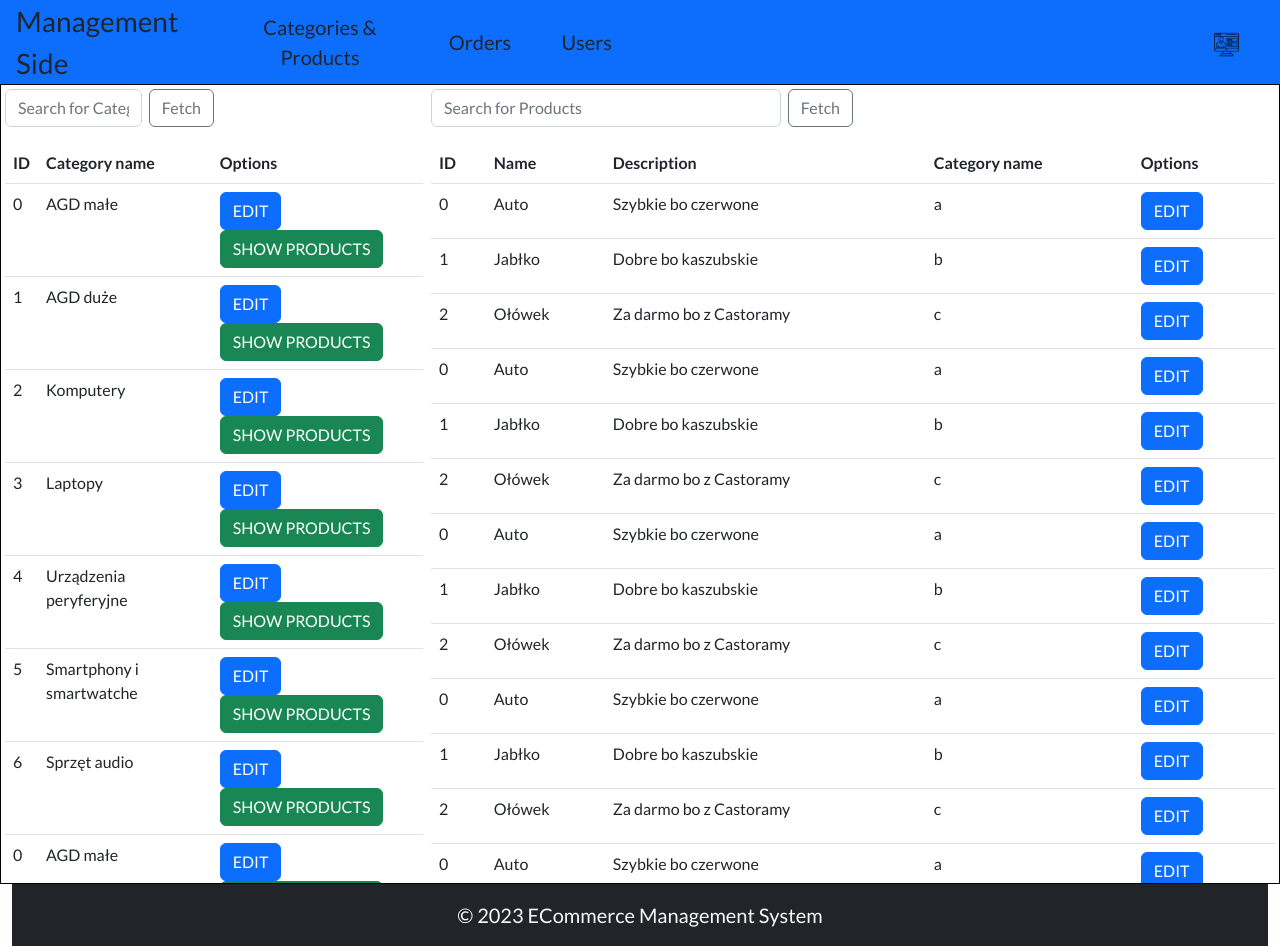
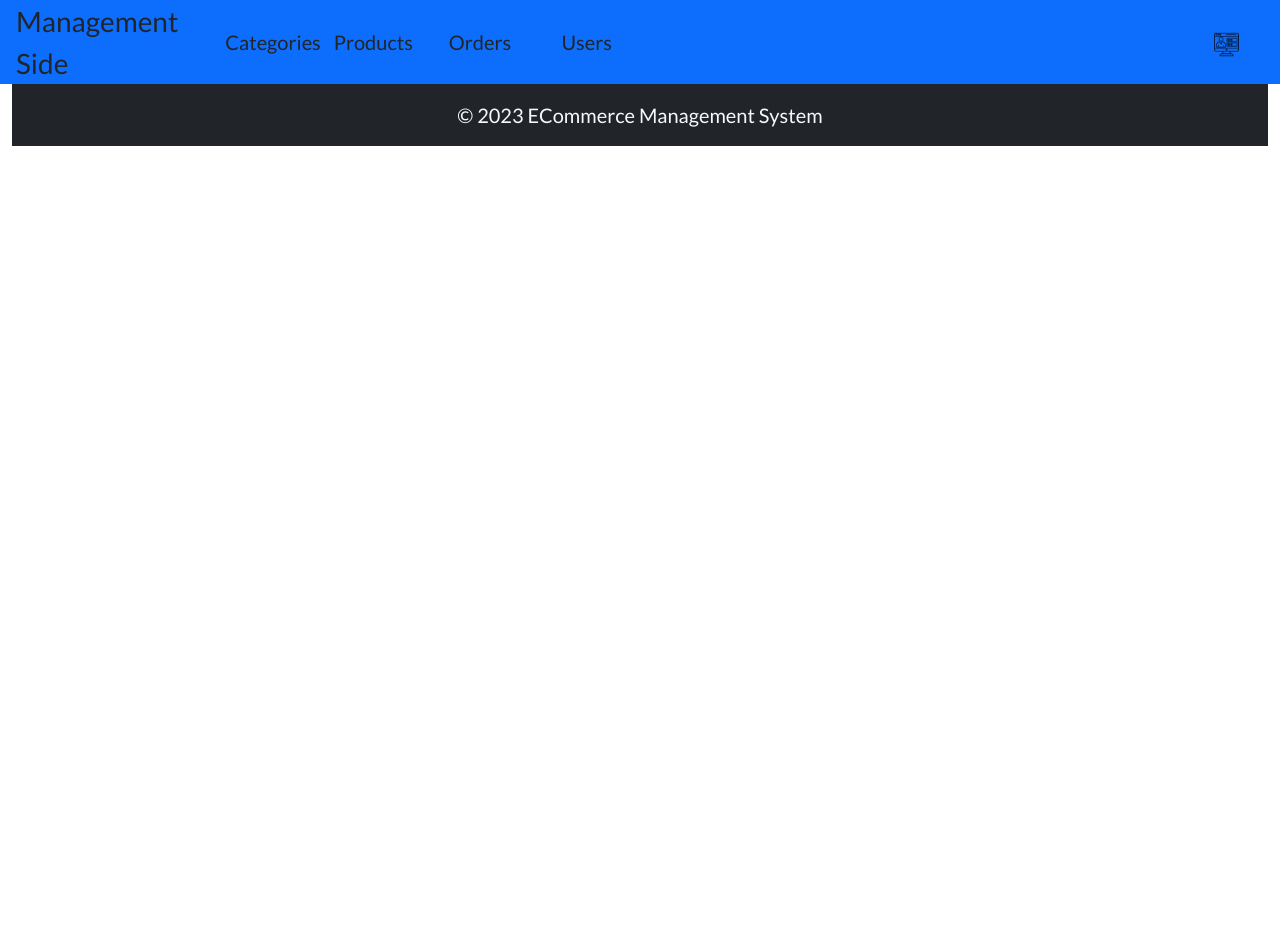
Before and after one commit to volpe6996/ECommerceUI, a React (Create React App) app in the folder uimanagement/: page / in a window 1280 px wide. After the commit the page ends 800 px from the top, so only its background shows below. Built offline with nearby package versions, Linux system fonts and the light colour scheme.

Commit message:
added header, footer

```diff
--- a/uimanagement/src/App.css
+++ b/uimanagement/src/App.css
@@ -44,18 +44,3 @@
   background-color: #4c83fa;
   cursor: pointer;
 }
-
-.searchContainer {
-  height: 100vh;
-  border: 1px black solid;
-}
-
-.scrollableCategoryView{
-  height: 100%;
-  overflow: auto;
-}
-
-.scrollableProductsView {
-  height: 100%;
-  overflow: auto;
-}
--- a/uimanagement/src/App.js
+++ b/uimanagement/src/App.js
@@ -15,14 +15,6 @@ function App() {
         @import url('https://fonts.googleapis.com/css2?family=Lato:wght@100;400;700&display=swap');
       </style>
       <Header/>
-      <div className="searchContainer row">
-        <div className="scrollableCategoryView col-4 px-1">
-          <SearchableCategoryTable/>
-        </div>
-        <div className="scrollableProductsView col-8 px-1">
-          <SearchableProductsTable/>
-        </div>
-      </div>
       <Footer/>
     </div>
   );
--- a/uimanagement/src/Header.jsx
+++ b/uimanagement/src/Header.jsx
@@ -5,8 +5,8 @@ const Header = () => {
     return (
         <div className="header row text-center bg-primary position-relative">
         <div className="col-md-2 fs-3 text-start ps-3">Management Side</div>
-        <div className="nav-opt col-md-2 fs-5">Categories & Products</div>
-        {/* <div className="nav-opt col-md-1 fs-5">Products</div> */}
+        <div className="nav-opt col-md-1 fs-5">Categories</div>
+        <div className="nav-opt col-md-1 fs-5">Products</div>
         <div className="nav-opt col-md-1 fs-5">Orders</div>
         <div className="nav-opt col-md-1 fs-5">Users</div>
         <div className="nav-opt col-md-1 fs-5  position-absolute end-0">
--- a/uimanagement/src/components/categories/SearchableCategoryTable.jsx
+++ b/uimanagement/src/components/categories/SearchableCategoryTable.jsx
@@ -1,20 +1,6 @@
 import CategoryTable from "./CategoryTable";
 
 const arr = [
-    { id: 0, categoryName: 'AGD małe'},
-    { id: 1, categoryName: 'AGD duże'},
-    { id: 2, categoryName: 'Komputery'},
-    { id: 3, categoryName: 'Laptopy'},
-    { id: 4, categoryName: 'Urządzenia peryferyjne'},
-    { id: 5, categoryName: 'Smartphony i smartwatche'},
-    { id: 6, categoryName: 'Sprzęt audio'},
-    { id: 0, categoryName: 'AGD małe'},
-    { id: 1, categoryName: 'AGD duże'},
-    { id: 2, categoryName: 'Komputery'},
-    { id: 3, categoryName: 'Laptopy'},
-    { id: 4, categoryName: 'Urządzenia peryferyjne'},
-    { id: 5, categoryName: 'Smartphony i smartwatche'},
-    { id: 6, categoryName: 'Sprzęt audio'},
     { id: 0, categoryName: 'AGD małe'},
     { id: 1, categoryName: 'AGD duże'},
     { id: 2, categoryName: 'Komputery'},
--- a/uimanagement/src/components/products/SearchableProductsTable.jsx
+++ b/uimanagement/src/components/products/SearchableProductsTable.jsx
@@ -3,25 +3,7 @@ import ProductsTable from "./ProductsTable";
 const arr = [
     { id: 0, name: 'Auto', description: 'Szybkie bo czerwone', categoryName: 'a'},
     { id: 1, name: 'Jabłko', description: 'Dobre bo kaszubskie', categoryName: 'b'},
-    { id: 2, name: 'Ołówek', description: 'Za darmo bo z Castoramy', categoryName: 'c'},
-    { id: 0, name: 'Auto', description: 'Szybkie bo czerwone', categoryName: 'a'},
-    { id: 1, name: 'Jabłko', description: 'Dobre bo kaszubskie', categoryName: 'b'},
-    { id: 2, name: 'Ołówek', description: 'Za darmo bo z Castoramy', categoryName: 'c'},
-    { id: 0, name: 'Auto', description: 'Szybkie bo czerwone', categoryName: 'a'},
-    { id: 1, name: 'Jabłko', description: 'Dobre bo kaszubskie', categoryName: 'b'},
-    { id: 2, name: 'Ołówek', description: 'Za darmo bo z Castoramy', categoryName: 'c'},
-    { id: 0, name: 'Auto', description: 'Szybkie bo czerwone', categoryName: 'a'},
-    { id: 1, name: 'Jabłko', description: 'Dobre bo kaszubskie', categoryName: 'b'},
-    { id: 2, name: 'Ołówek', description: 'Za darmo bo z Castoramy', categoryName: 'c'},
-    { id: 0, name: 'Auto', description: 'Szybkie bo czerwone', categoryName: 'a'},
-    { id: 1, name: 'Jabłko', description: 'Dobre bo kaszubskie', categoryName: 'b'},
-    { id: 2, name: 'Ołówek', description: 'Za darmo bo z Castoramy', categoryName: 'c'},
-    { id: 0, name: 'Auto', description: 'Szybkie bo czerwone', categoryName: 'a'},
-    { id: 1, name: 'Jabłko', description: 'Dobre bo kaszubskie', categoryName: 'b'},
-    { id: 2, name: 'Ołówek', description: 'Za darmo bo z Castoramy', categoryName: 'c'},
-    { id: 0, name: 'Auto', description: 'Szybkie bo czerwone', categoryName: 'a'},
-    { id: 1, name: 'Jabłko', description: 'Dobre bo kaszubskie', categoryName: 'b'},
-    { id: 2, name: 'Ołówek', description: 'Za darmo bo z Castoramy', categoryName: 'c'},
+    { id: 2, name: 'Ołówek', description: 'Za darmo bo z Castoramy', categoryName: 'c'},,
 ];
 
 const SearchableProductsTable = () => {
```
